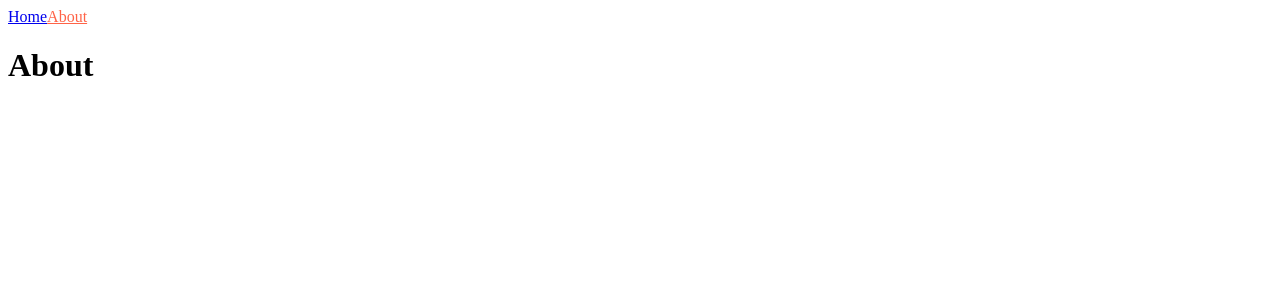
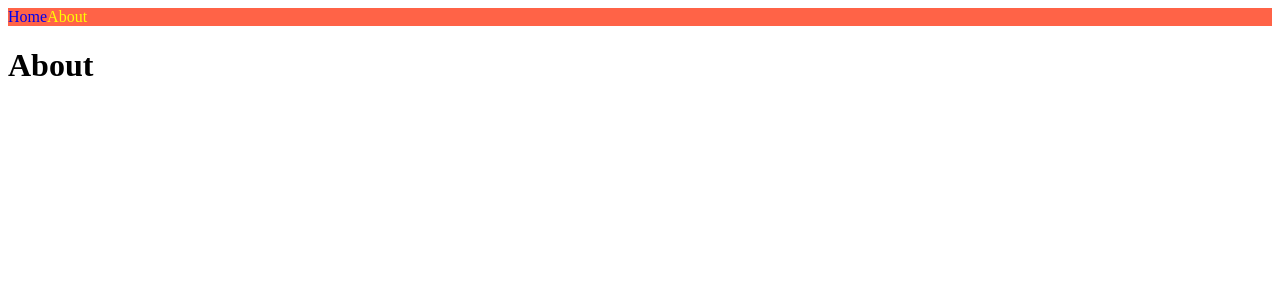
Before and after one commit to yonainthefish/Next.js-Study, a Next.js app in the folder nomadcoders/nextjs_intro/: page /about in a window 1280 px wide. Shown: the top 300 px of the page. Built offline with nearby package versions, Linux system fonts and the light colour scheme.

Commit message:
:art: Design: Styles JSX 적용하기

```diff
--- a/nomadcoders/nextjs_intro/components/NavBar.js
+++ b/nomadcoders/nextjs_intro/components/NavBar.js
@@ -1,19 +1,29 @@
 import Link from 'next/link'
 import { useRouter } from 'next/router'
-import styles from './NavBar.module.css'
 
 export default function NavBar() {
   const router = useRouter()
   return (
     <nav>
       <Link href="/" passHref={true} legacyBehavior>
-        <a className={router.pathname === '/' ? styles.active : ''}>Home</a>
+        <a className={router.pathname === '/' ? 'active' : ''}>Home</a>
       </Link>
       <Link href="/about" passHref={true} legacyBehavior>
-        <a className={router.pathname === '/about' ? styles.active : ''}>
-          About
-        </a>
+        <a className={router.pathname === '/about' ? 'active' : ''}>About</a>
       </Link>
+      <style jsx>
+        {`
+          nav {
+            background-color: tomato;
+          }
+          a {
+            text-decoration: none;
+          }
+          .active {
+            color: yellow;
+          }
+        `}
+      </style>
     </nav>
   )
 }
```
